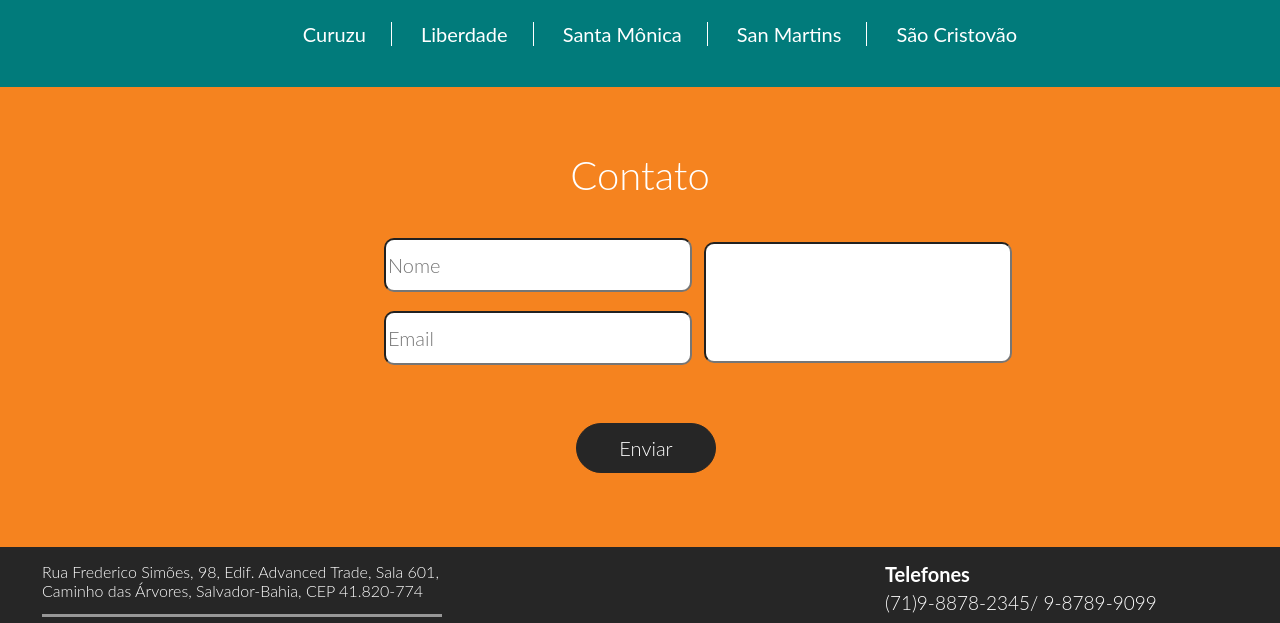
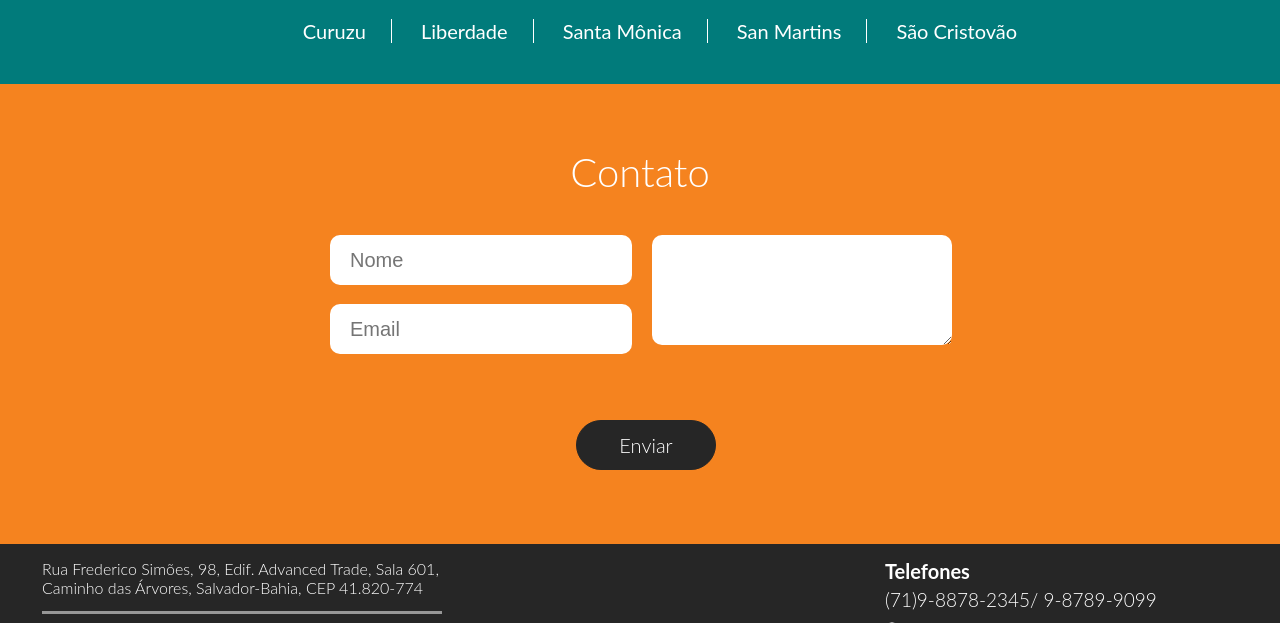
Before and after one commit to NadsonSantos/first-work, a website: page src/index.html in a window 1280 px wide. Shown: the part 1808-2431 px from the top of the page. Drawn offline with Linux system fonts and the light colour scheme.

Commit message:
Concluído Ajuste para o css reset

```diff
--- a/src/css/sass/_imports/_section.scss
+++ b/src/css/sass/_imports/_section.scss
@@ -108,31 +108,30 @@
 		  	}
 	form{
     height: 115px;
-    margin-left: 30%;
+    width: 620px;
+    display:flex;
+    margin: 0 auto;
     padding-bottom: 70px;
-    text-align: center;
-		.inputs{
-			@include lato();
+		input{
 			display:flex;
 			color:#262626;
 			font-size: 20px;
+			padding-left: 20px;
 			margin-bottom:19px;
-			width: 300px;
+			width: 280px;
 			height: 48px;
 		  	border-radius: 10px;
 		  	background-color: #ffffff;
 		  	margin-right:20px;
-		  	&:last-child{
-			    display: flex;
+		}
+		textarea {
 			    margin: 0px;
-			    margin-top: -142px;
-			    margin-left: 320px;
-			    width: 300px;
-			    height: 115px;
+			    width: 260px;
+			    height: 70px;
 			    border-radius: 10px;
 			    background-color: #ffffff;
+			    padding: 20px;
 			}
-		}
 
 	}
 	.botao{
--- a/src/css/sass/style.scss
+++ b/src/css/sass/style.scss
@@ -9,3 +9,6 @@ body{
 	border:0px;
 	font-family:lato;
 }
+input, textarea {
+    border:0;
+}
--- a/src/index.html
+++ b/src/index.html
@@ -114,7 +114,9 @@
 
 		<section class="ma1">
 			<h2 name="cobertura" id="cobertura">Cobertura</h2>
-			<div><iframe src="https://www.google.com/maps/embed?pb=!1m18!1m12!1m3!1d7777.066068618519!2d-38.490000050820974!3d-12.937706762517525!2m3!1f0!2f0!3f0!3m2!1i1024!2i768!4f13.1!3m3!1m2!1s0x71605524540823f%3A0xe276aa09ed32a227!2sAlto+do+Peru%2C+Salvador+-+BA%2C+40301-110!5e0!3m2!1spt-BR!2sbr!4v1524618268891" width="100%" height="450" frameborder="0" style="border:0; margin: 0px;padding:0px" allowfullscreen ></iframe></div>
+			<div style="margin: 0; padding: 0; line-height: 0;">
+				<iframe src="https://www.google.com/maps/embed?pb=!1m18!1m12!1m3!1d7777.066068618519!2d-38.490000050820974!3d-12.937706762517525!2m3!1f0!2f0!3f0!3m2!1i1024!2i768!4f13.1!3m3!1m2!1s0x71605524540823f%3A0xe276aa09ed32a227!2sAlto+do+Peru%2C+Salvador+-+BA%2C+40301-110!5e0!3m2!1spt-BR!2sbr!4v1524618268891" width="100%" height="450" frameborder="0" style="border:0; margin: 0px;padding:0px" allowfullscreen ></iframe>
+			</div>
 			<article class="lugar">
 				<ul class="localidades">
 					<li>Curuzu</li>
@@ -128,9 +130,14 @@
 		<section class="s2">
 				<h2 name="contato" id="contato">Contato</h2>
 			<form>
+				<div class="area">
 					<input class="inputs" type="text" name="Nome" placeholder="Nome" >
 					<input class="inputs" type="email" name="Email" placeholder="Email">
-					<input class="inputs" type="text" name="mensagem">
+				</div>
+				<div class="area">
+					<textarea name="mensagem">
+					</textarea>
+				</div>
 			</form>
 				<button class="botao">Enviar</button>
 		</section>
```
Also changed, not shown: src/css/style.css.
